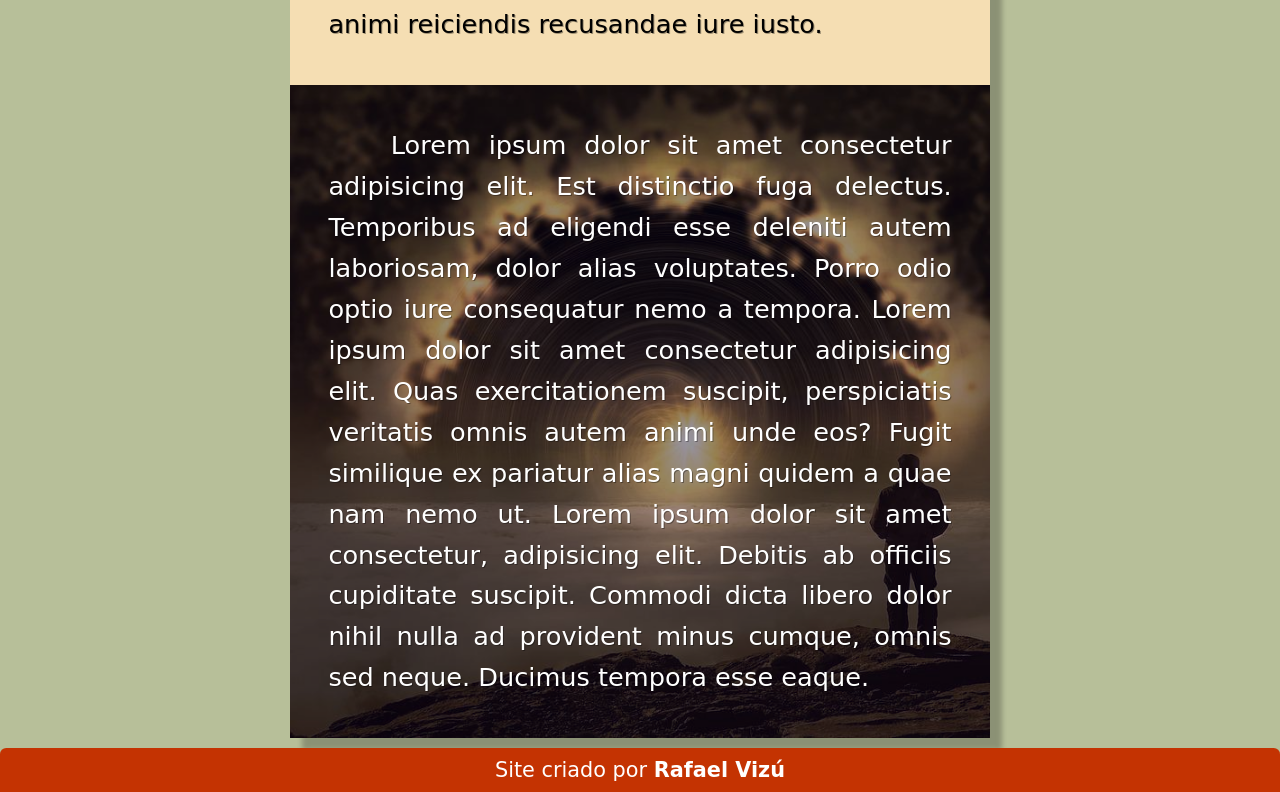
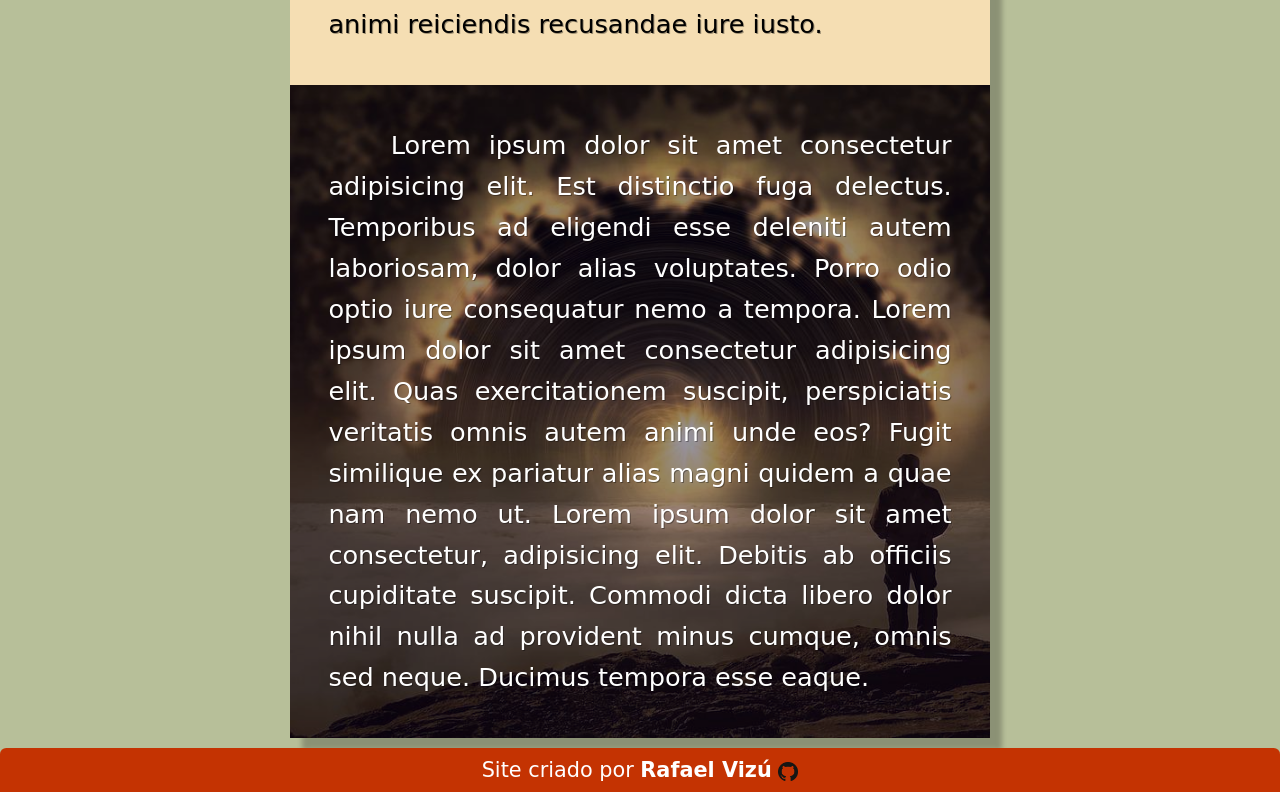
Before and after one commit to rafaelvizu/exemplo_site_01, a plain HTML site: page index.html in a window 1280 px wide. Shown: the part 5923-6715 px from the top of the page. Drawn offline with Linux system fonts and the light colour scheme; a web font is replaced by a local one.

Commit message:
add_icon_git

```diff
--- a/index.html
+++ b/index.html
@@ -90,6 +90,7 @@
     <footer>
         <p>
             Site criado por <a href="https://github.com/rafaelvizu" target="_blank" rel="author">Rafael Vizú</a>
+            <img src="imgs/icon/github-logo.png" alt="github">
         </p>
     </footer>
 </body>
--- a/style/style.css
+++ b/style/style.css
@@ -146,3 +146,9 @@
 footer > p > a:hover {
     text-decoration: underline;
 }
+
+footer > p > img {
+    width: 20px;
+    vertical-align: middle;
+
+}
```
Also changed, not shown: imgs/icon/github-logo.png (added).
